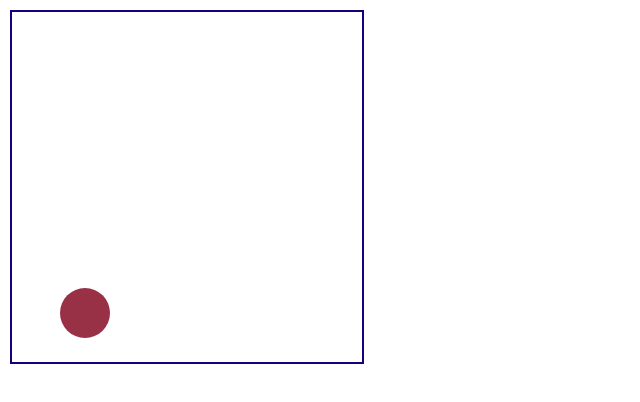
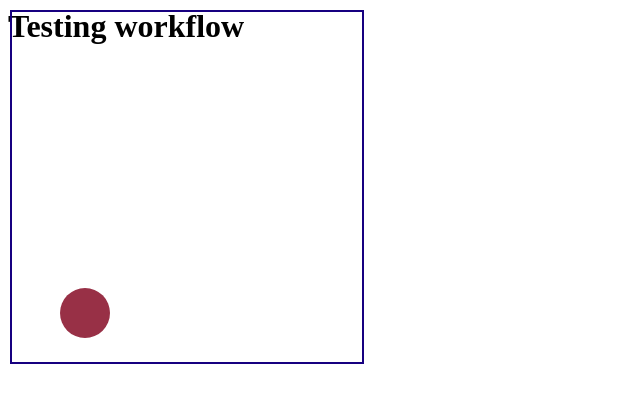
Before and after one commit to Akankshvee/BounceBall, a plain HTML site: page index.html in a window 1280 px wide. Shown: the whole page, without its empty margins (0-640 px from the left). Drawn offline with Linux system fonts and the light colour scheme.

Commit message:
Testing workflow

```diff
--- a/index.html
+++ b/index.html
@@ -1,3 +1,4 @@
+<h1>Testing workflow</h1>
 <div id="ball1" style="
   z-index:5;
   position:absolute;
```
